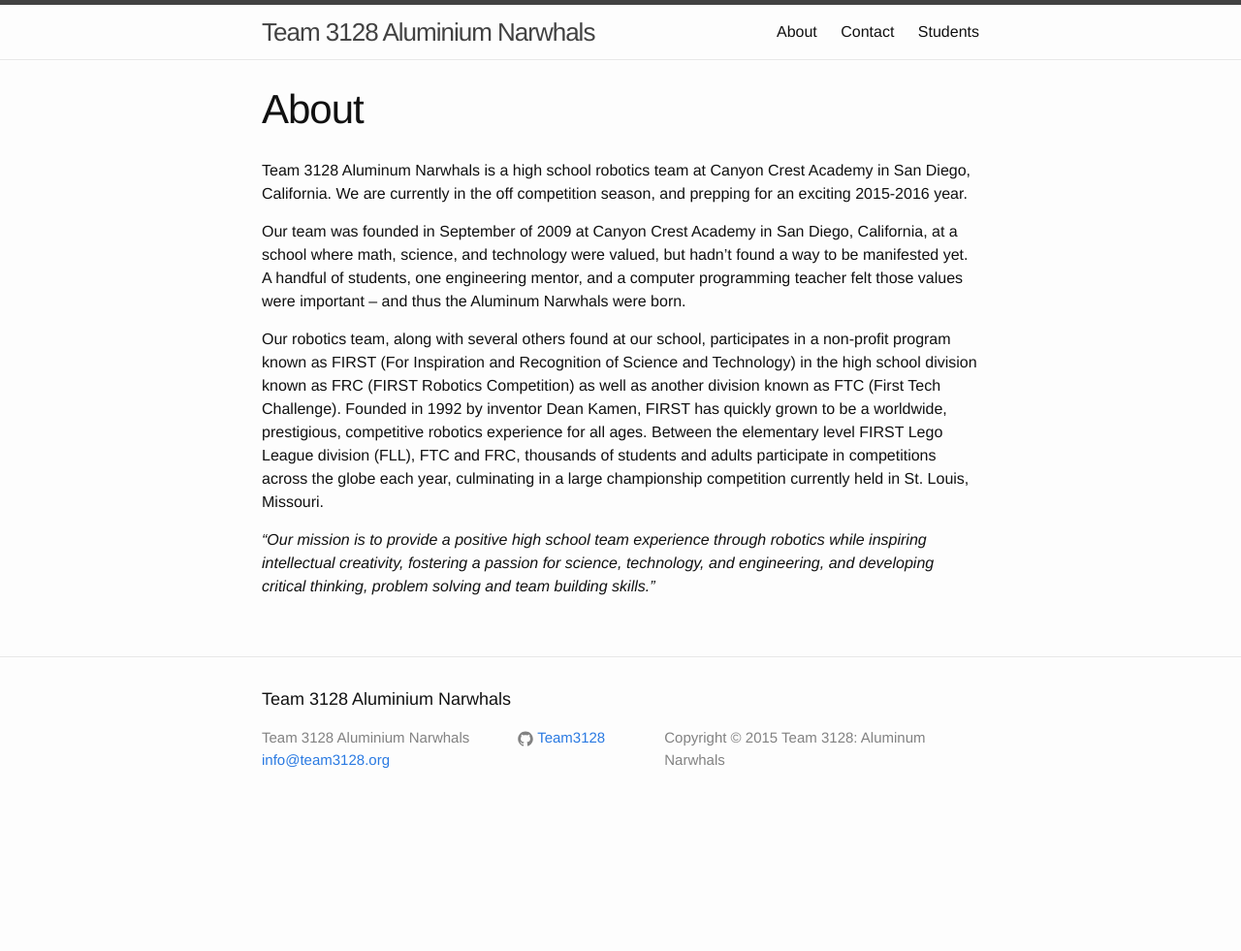
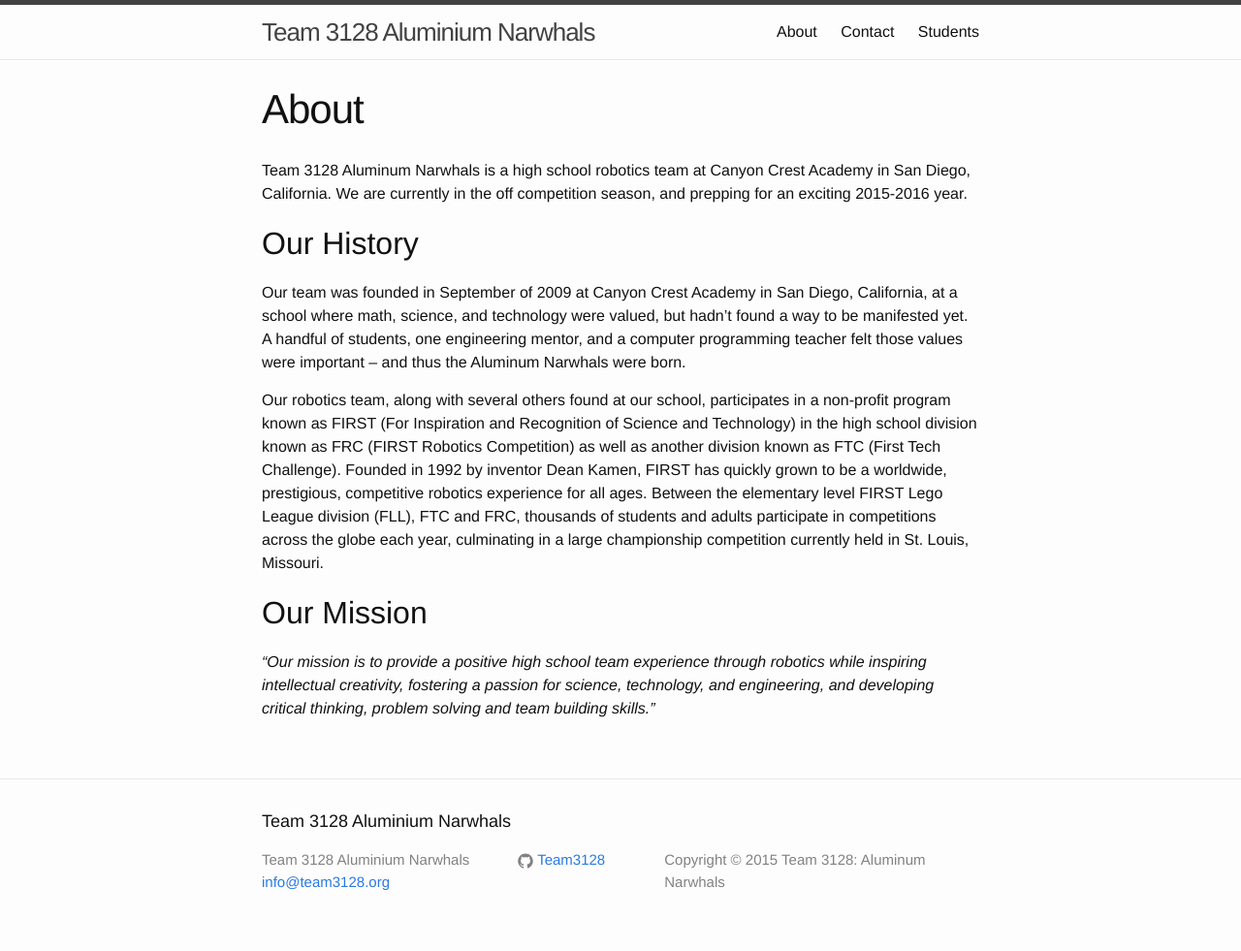
Before and after one commit to uynitsuj/team3128.github.io, a Jekyll site: the page built from about.md, in a window 1280 px wide. Shown: the whole page at 97% size. Built offline with Jekyll 4.4.1, drawn with Linux system fonts in a browser that asks for light colours; before the commit the page ends 900 px from its top, so only the background shows below that.

Commit message:
Add headings

```diff
--- a/about.md
+++ b/about.md
@@ -6,8 +6,12 @@
 
 Team 3128 Aluminum Narwhals is a high school robotics team at Canyon Crest Academy in San Diego, California. We are currently in the off competition season, and prepping for an exciting 2015-2016 year.
 
+## Our History
+
 Our team was founded in September of 2009 at Canyon Crest Academy in San Diego, California, at a school where math, science, and technology were valued, but hadn’t found a way to be manifested yet. A handful of students, one engineering mentor, and a computer programming teacher felt those values were important – and thus the Aluminum Narwhals were born.
 
 Our robotics team, along with several others found at our school, participates in a non-profit program known as FIRST (For Inspiration and Recognition of Science and Technology) in the high school division known as FRC (FIRST Robotics Competition) as well as another division known as FTC (First Tech Challenge). Founded in 1992 by inventor Dean Kamen, FIRST has quickly grown to be a worldwide, prestigious, competitive robotics experience for all ages. Between the elementary level FIRST Lego League division (FLL), FTC and FRC, thousands of students and adults participate in competitions across the globe each year, culminating in a large championship competition currently held in St. Louis, Missouri.
 
+## Our Mission
+
 *“Our mission is to provide a positive high school team experience through robotics while inspiring intellectual creativity, fostering a passion for science, technology, and engineering, and developing critical thinking, problem solving and team building skills.”*
```
